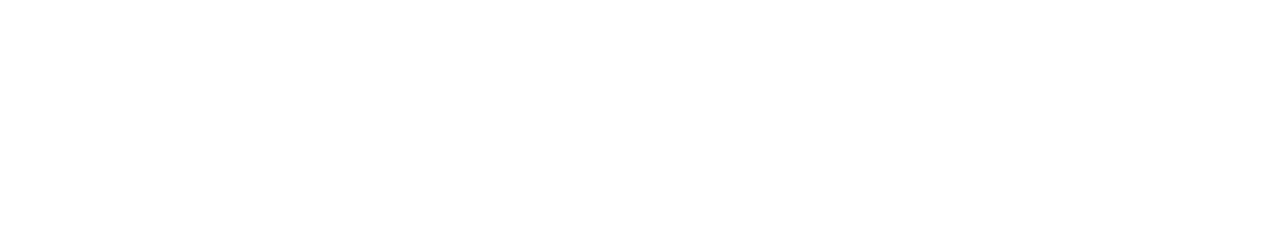
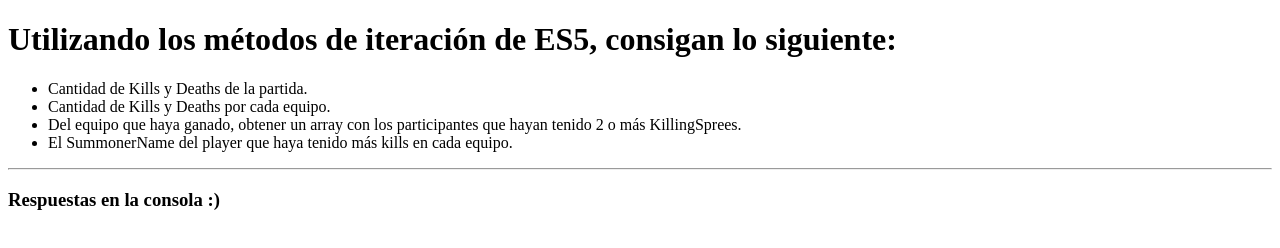
Before and after one commit to sebastianbenitez/Challenge0226, a plain HTML site: page index.html in a window 1280 px wide. Drawn offline with Linux system fonts and the light colour scheme.

Commit message:
Cambio menor
Actualizado body de index.html con instrucciones

```diff
--- a/index.html
+++ b/index.html
@@ -5,6 +5,15 @@
 	<title>Challenge 01</title>
 </head>
 <body>
+	<h1>Utilizando los métodos de iteración de ES5, consigan lo siguiente:</h1>
+	<ul>
+		<li>Cantidad de Kills y Deaths de la partida.</li>
+		<li>Cantidad de Kills y Deaths por cada equipo.</li>
+		<li>Del equipo que haya ganado, obtener un array con los participantes que hayan tenido 2 o más KillingSprees.</li>
+		<li>El SummonerName del player que haya tenido más kills en cada equipo.</li>
+	</ul>
+	<hr>
+	<h3>Respuestas en la consola :)</h3>
 	<script src="data.js"></script>
 	<script src="index.js"></script>
 </body>
```
